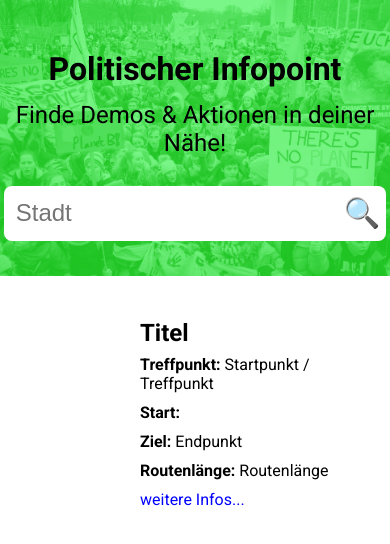
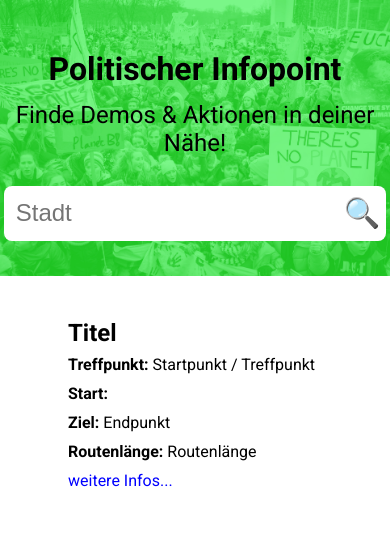
Before and after one commit to Jugendhackt/fff-infopunkt-frontend, a Vue app: page / in a window 390 px wide. Shown: the top 544 px of the page. Built offline with nearby package versions, Linux system fonts and the light colour scheme; no server answers.

Commit message:
improved styling

```diff
--- a/src/components/ListItem.vue
+++ b/src/components/ListItem.vue
@@ -54,13 +54,13 @@ export default {
 		padding-left: 0px;
     }
     div.event {
-		margin-bottom: 35px;
-		margin-left: 100px;
+	margin-bottom: 35px;
+	margin-left: 100px;
+    }
+    @media screen and (max-width: 715px) {
+	div.event {
+	    margin-left: 8%;
 	}
-	@media screen and (max-width: 715px) {
-		li.event {
-			margin-left: 8%;
-		}
     }
     p {
         margin: 0;
--- a/src/components/SearchBox.vue
+++ b/src/components/SearchBox.vue
@@ -40,6 +40,8 @@ export default {
     margin: 1.8em auto 1.2em auto;
     display: flex;
     justify-content: center;
+    width: 70%;
+    max-width: 300px;
 }
 button {
     background: white;
```
